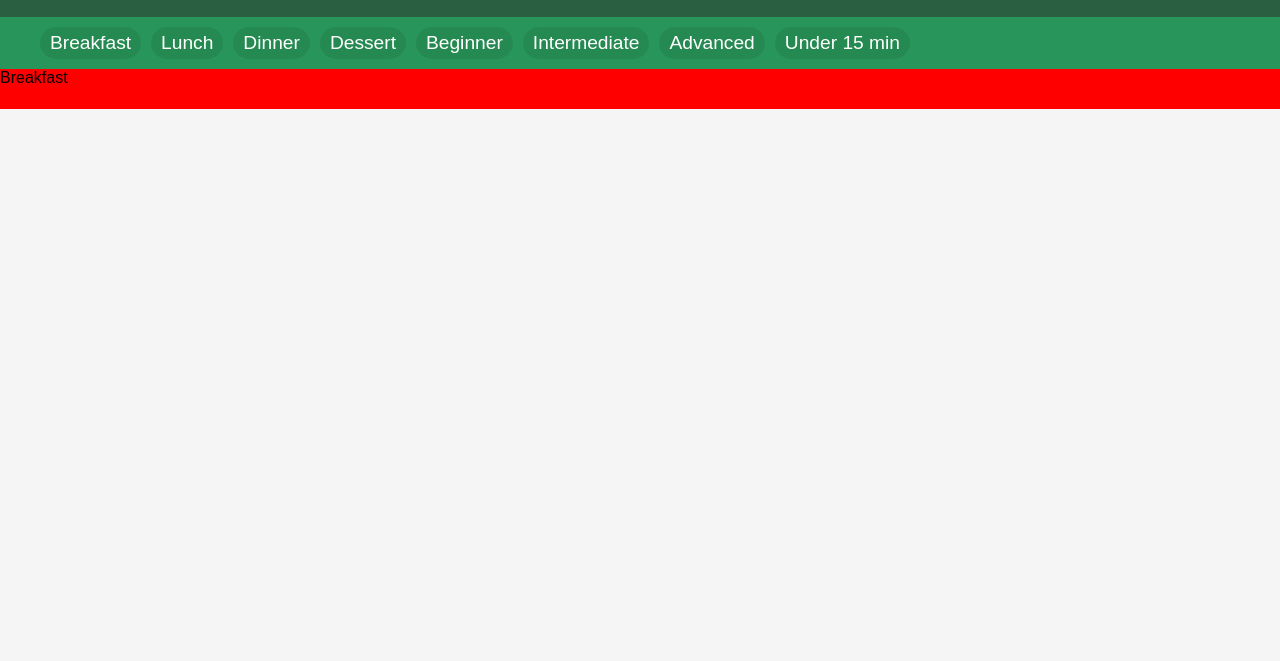
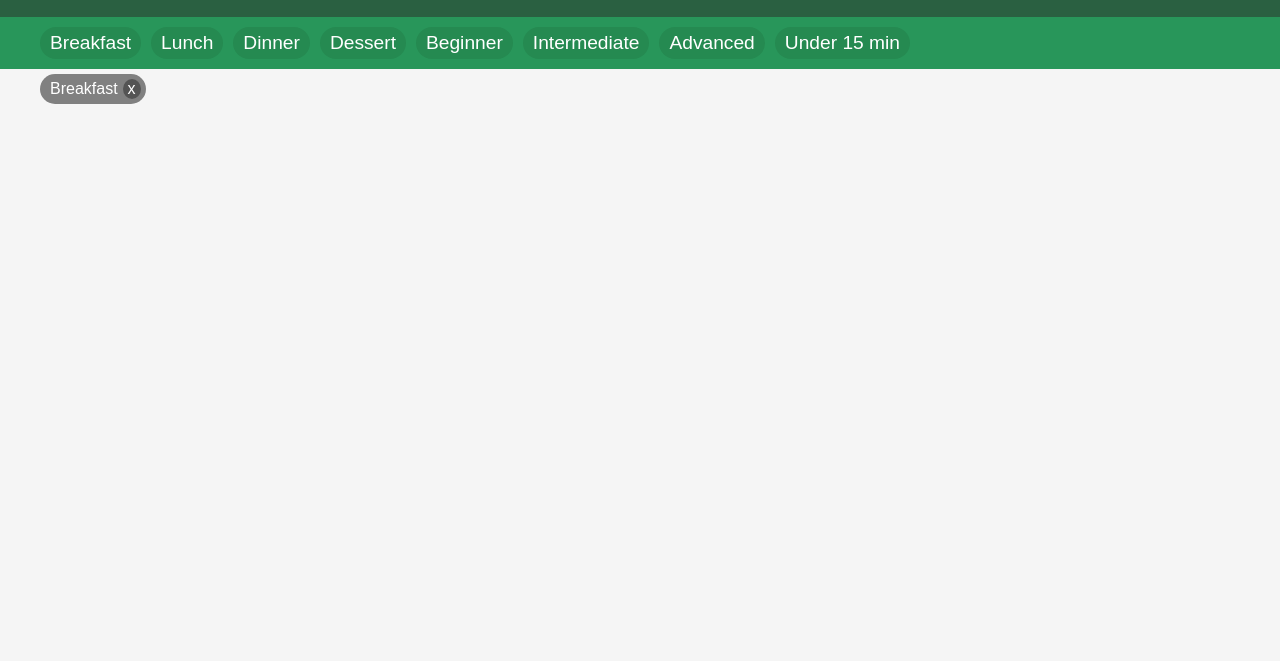
Before and after one commit to LandonLinn/SearchFilterComponent, a plain HTML site: page index.html in a window 1280 px wide. Both pictures are taken after a click on the item "Breakfast". Shown: the part 139-800 px from the top of the page. Drawn offline with Linux system fonts and the light colour scheme.

Commit message:
Active filter adding and removing

```diff
--- a/index.html
+++ b/index.html
@@ -34,8 +34,10 @@
                 <!-- JS Filter elements here -->
             </div>
         </div>
-        <div class="active-filters container" id="active-filters">
+        <div class="active-filters-container container">
+            <div class="active-filters" id="active-filters">
 
+            </div>
         </div>
 
         <!-- Blog Cards -->
--- a/index.js
+++ b/index.js
@@ -39,15 +39,27 @@ for(let filter of filters){
         activeFilters.forEach(activeFilter => {
             // Set Elements
             let activeFilterBG = document.createElement('div');
-            activeFilterBG.className = "active-filter-container";
+            activeFilterBG.className = "filter-container";
 
+            // Filter Text
             let activeFilterElem = document.createElement('p');
-            activeFilterElem.classList = "active-filter-text";
             activeFilterElem.textContent = activeFilter;
+
+            // Filter Delete
+            let activeFilterClose = document.createElement('div')
+            activeFilterClose.className = "filter-close-btn";
+            activeFilterClose.addEventListener("click", () => {
+                activeFilters.delete(activeFilter);
+            });
+            let x = document.createElement('p');
+            activeFilterClose.appendChild(x);
+            x.textContent = "x";
+
 
             // Appending
             activeFilterBG.appendChild(activeFilterElem);
-            activeFilterContainer.appendChild(activeFilterElem);
+            activeFilterBG.appendChild(activeFilterClose);
+            activeFilterContainer.appendChild(activeFilterBG);
         });
 
     });
--- a/styles.css
+++ b/styles.css
@@ -111,16 +111,40 @@ header{
     background-color: #207545;
 }
 
-.active-filters{
+.active-filters-container{
     height: 40px;
-    background-color: red;
 }
 
-.active-filter-container{
+.active-filters{
+    grid-column: 2;
+    display: flex;
+    justify-content: flex-start;
+    align-items: center;
+    gap: 10px;
+}
+
+.filter-container{
     background-color: gray;
-    padding: 5px 10px;
-    width: fit-content;
-    height: fit-content;
+    height: 100x;
+    color: white;
+    border-radius: 20px;
+    padding: 5px 5px 5px 10px;
+    display: flex;
+    align-items: center;
+    gap: 5px;
+}
+
+.filter-close-btn{
+    height: 100%;
+    width: 100%;
+    padding: 1px 5px;
+    border-radius: 50%;
+    background-color: rgb(84, 84, 84);
+}
+
+.filter-close-btn:hover{
+    cursor: pointer;
+    background-color: rgb(64, 64, 64);
 }
 
 /* Cards */
```
